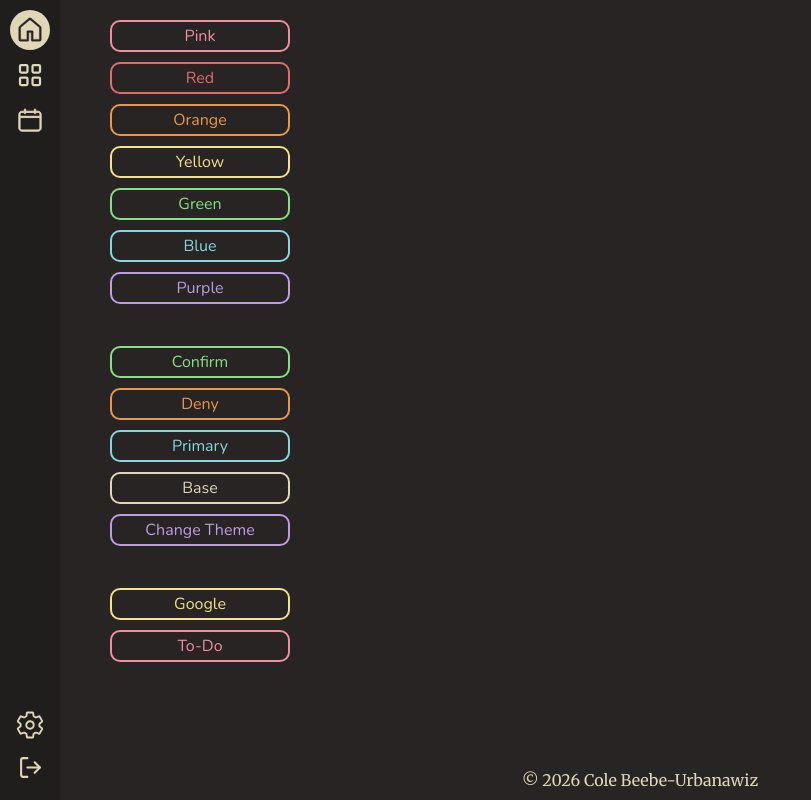
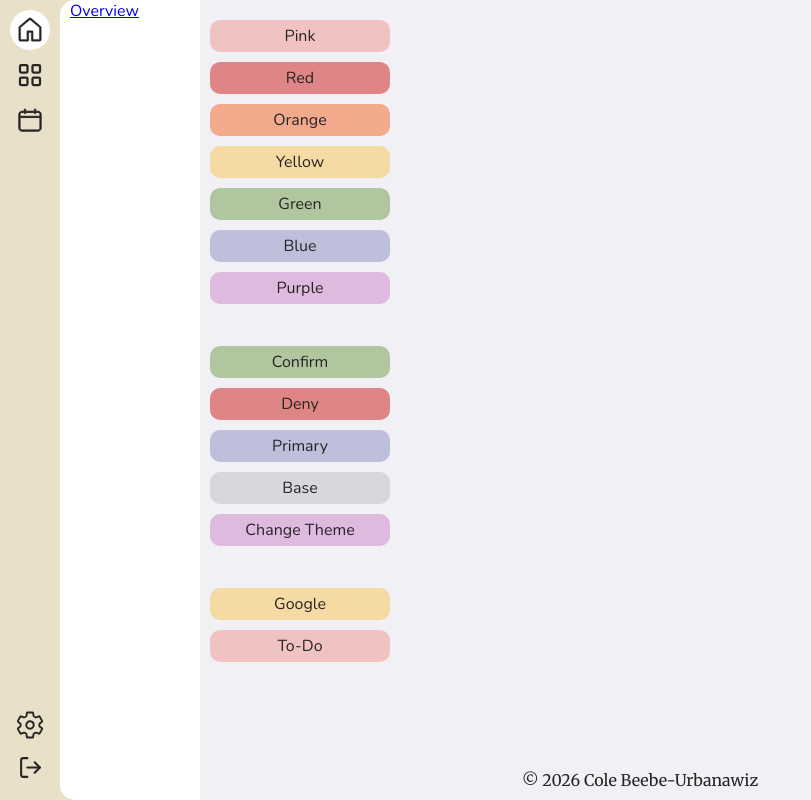
Before and after one commit to outtaspacecode/react-dashboard, a React (Vite) app: page /#/ in a window 1280 px wide. Shown: the whole page, without its empty margins (0-811 px from the left). Built offline with nearby package versions, Linux system fonts and the light colour scheme; a web font is replaced by a local one.

Commit message:
Added home header element

```diff
--- a/src/App.jsx
+++ b/src/App.jsx
@@ -1,8 +1,9 @@
 import { Routes, Route, Link } from 'react-router-dom';
 import GlobalHeader from './components/headers/GlobalHeader';
-import HomePage from './pages/HomePage';
+import HomePage from './pages/Home/HomePage';
 import TodoPage from './pages/TodoPage';
 import Footer from './components/Footer';
+import OverviewTab from './pages/Home/OverviewTab';
 
 function App() {
   return (
@@ -10,7 +11,9 @@ function App() {
       <GlobalHeader />
       <main className="main-content">
         <Routes>
-          <Route path="/" element={<HomePage />} />
+          <Route path="/" element={<HomePage />}>
+            <Route index element={<OverviewTab />} />
+          </Route>
           <Route path="/todo" element={<TodoPage />} />
         </Routes>
       </main>
--- /dev/null
+++ b/src/components/headers/HomeHeader.jsx
@@ -0,0 +1,14 @@
+import { NavLink } from 'react-router-dom';
+import '../../styles/headers/SecondaryHeaders.css';
+
+function HomeHeader() {
+  return (
+    <div className="secondary-header">
+      <NavLink to="/" className={({ isActive }) => isActive ? 'active-link' : ''}>
+        Overview
+      </NavLink>
+    </div>
+  )
+}
+
+export default HomeHeader;
--- /dev/null
+++ b/src/pages/Home/HomePage.jsx
@@ -0,0 +1,14 @@
+import { Outlet } from 'react-router-dom';
+import HomeHeader from '../../components/headers/HomeHeader';
+
+function HomePage() {
+
+  return (
+    <>
+      <HomeHeader />
+      <Outlet />
+    </>
+  );
+}
+
+export default HomePage;
--- a/src/pages/HomePage.jsx
+++ b/src/pages/Home/OverviewTab.jsx
@@ -1,11 +1,8 @@
+import { useState, useEffect } from 'react';
 import { Link } from 'react-router-dom';
-import { useState, useEffect } from 'react';
-import { TodoItem } from '../components/Todo';
-import weatherIcons from '../assets/weather.sprite.svg';
 
-function HomePage() {
-
-  const [theme, setTheme] = useState('dark');
+function OverviewTab() {
+  const [theme, setTheme] = useState('light');
 
   useEffect(() => {
     document.documentElement.setAttribute("data-theme", theme);
@@ -13,7 +10,6 @@ function HomePage() {
 
   return (
     <>
-      <TodoItem />
       <div
         className="btn-container"
         style={{
@@ -50,4 +46,4 @@ function HomePage() {
   );
 }
 
-export default HomePage;
+export default OverviewTab;
--- a/src/styles/headers/GlobalHeader.css
+++ b/src/styles/headers/GlobalHeader.css
@@ -3,7 +3,7 @@ header {
     top: 0;
     left: 0;
     height: 100vh;
-    width: 40px;
+    width: 80px;
     background-color: var(--global-header);
     padding: 0 10px;
     transition: all 0.5s ease;
@@ -31,6 +31,9 @@ header a {
     text-align: center;
     color: var(--text-color);
 }
+header a:hover {
+    background-color: var(--global-header__hover);
+}
 
 header a.active-link {
     background-color: var(--header-active-bg);
--- /dev/null
+++ b/src/styles/headers/SecondaryHeaders.css
@@ -0,0 +1,11 @@
+.secondary-header {
+    background-color: var(--secondary-header);
+    position: fixed;
+    top: 0;
+    left: 60px;
+    height: 100vh;
+    border-radius: 15px 0 0 15px;
+    padding: 0 10px;
+    width: 120px;
+    transition: all 0.5s ease;
+}
--- a/src/styles/index.css
+++ b/src/styles/index.css
@@ -1,6 +1,5 @@
 :root {
     --background: hsl(0, 5%, 15%);
-    --background__hover: hsl(0, 5%, 22%);
     --text-color: hsl(45, 40%, 80%);
 
     --pink: hsl(350, 75%, 75%);
@@ -28,17 +27,21 @@
     --deny__hover: var(--orange__hover);
 
     --global-header: hsl(20, 5%, 12%);
+    --global-header__hover: hsl(0, 3%, 22%);
     --header-active-bg: var(--text-color);
     --header-active-link: var(--background);
+
+    --secondary-header: hsl(0, 3%, 18%);
+
+    --highlight: var(--text-color);
+    --highlight-color: var(--background);
 
     --serif: 'Merriweather', 'Times New Roman', Times, serif;
     --sans: 'Nunito', Arial, Helvetica, sans-serif;
     --mono: 'Ubuntu Sans Mono', 'Courier New', Courier, monospace;
 }
 [data-theme="light"] {
-    --background: hsl(260, 18%, 97%);
-    /* --background: hsl(45, 50%, 88%); */
-    --background__hover: hsl(45, 50%, 80%);
+    --background: hsl(260, 18%, 95%);
     --text-color: hsl(0, 5%, 15%);
 
     --pink: hsl(2, 60%, 85%);
@@ -66,8 +69,14 @@
     --deny__hover: var(--red__hover);
 
     --global-header: hsl(45, 40%, 85%);
+    --global-header__hover: hsl(45, 45%, 92%);
     --header-active-bg: white;
     --header-active-link: var(--text-color);
+
+    --secondary-header: white;
+
+    --highlight: var(--global-header);
+    --highlight-color: var(--text-color);
 }
 
 * {
@@ -76,8 +85,8 @@
 }
 
 ::selection {
-    background-color: var(--text-color);
-    color: var(--background);
+    background-color: var(--highlight);
+    color: var(--highlight-color);
 }
 
 #root {
@@ -88,7 +97,7 @@
 
 .main-content {
     flex: 1;
-    margin-left: 100px;
+    margin-left: 200px;
     color: var(--text-color);
 }
 footer {
```
